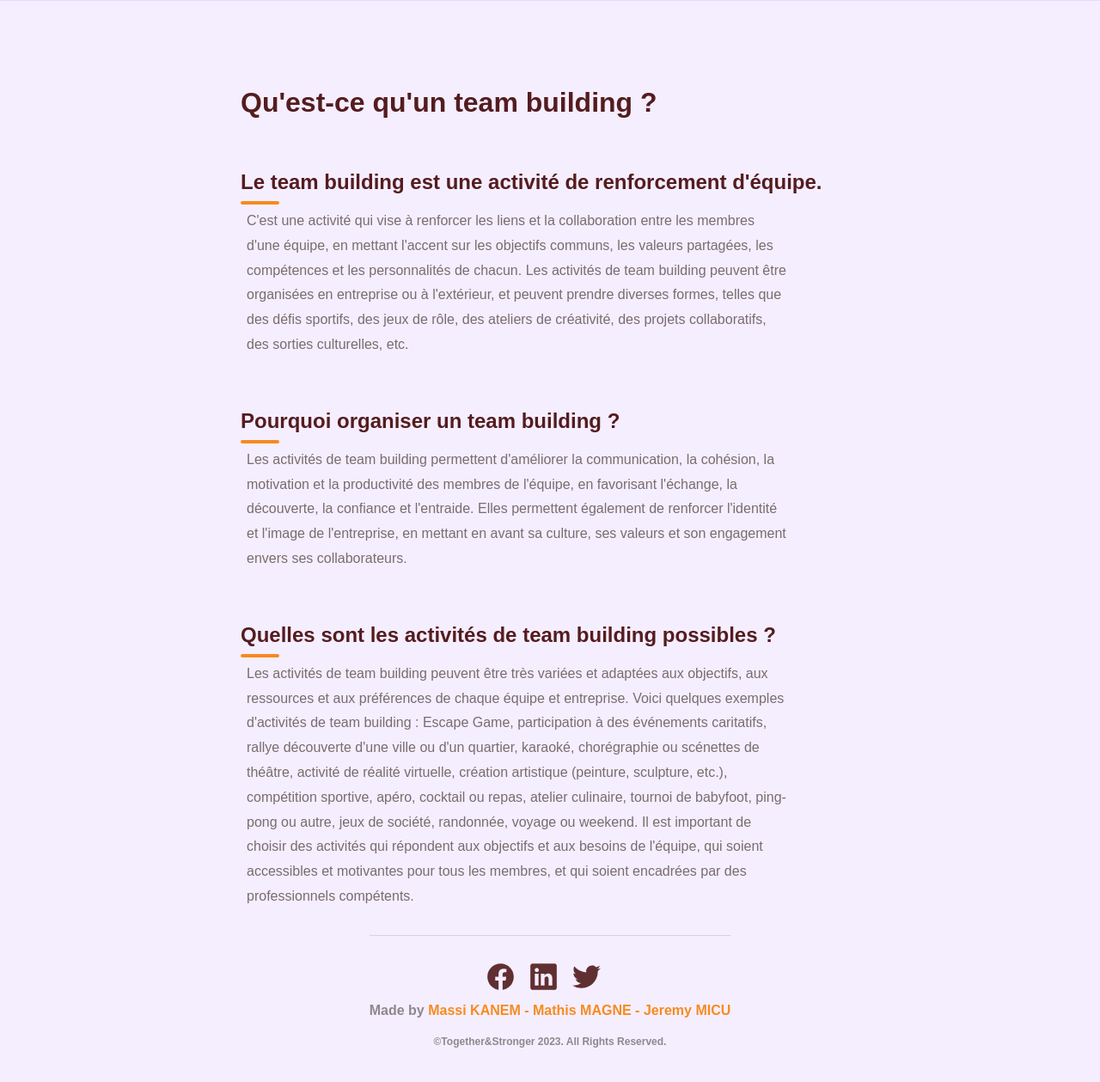
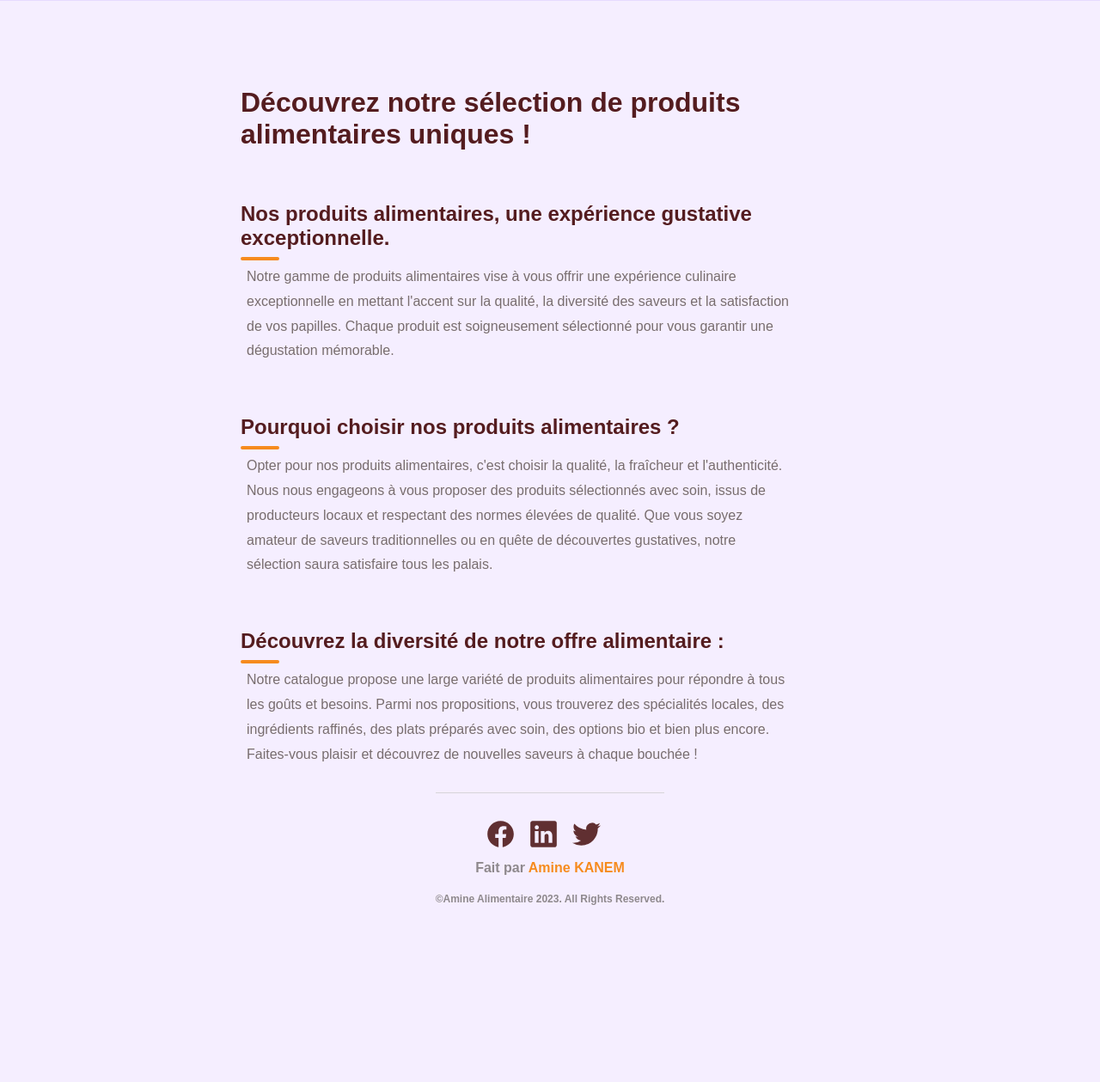
Before and after one commit to kanemamine/projet1_kanem_amine, a PHP site: page /index_user.php in a window 1280 px wide. Shown: the part 889-2148 px from the top of the page at 86% size. After the commit the page ends 1942 px from the top, so only its background shows below. Run offline with PHP 8.4, Linux system fonts and the light colour scheme; the visitor is signed in with stand-in values (Sample User, id 1); a map, chart or similar area stays blank.

Commit message:
Appliquer les changements

```diff
--- a/files/index_user.php
+++ b/files/index_user.php
@@ -23,7 +23,7 @@ include('../includes/head.php');
                  <div class="menu">
                      <ul>
                         <li class="simple_button"><a href="#text"><ion-icon name="information-circle-outline"></ion-icon>Infos</a></li>
-                        <li class="simple_button"><a href="planning.php"><ion-icon name="information-circle-outline"></ion-icon>Planning</a></li>
+                        <li class="simple_button"><a href="planning.php"><ion-icon name="information-circle-outline"></ion-icon>Produits</a></li>
                         <li class="big_button"><a href="profil.php"><i class="fa-regular fa-user"></i>Mon Profil</a></li>
                      </ul>
                  </div>
@@ -34,47 +34,50 @@ include('../includes/head.php');
      <main>
 
      <div class="first_block">
-
         <div class="intro">
-                 <h2>Renforcez votre équipe et boostez votre productivité</h2>
-                 <p>la pratique qui favorise la collaboration et la cohésion au sein de votre entreprise !</p>
-                 <a href="assister.php"><div class="inscription"><ion-icon name="log-in-outline"></ion-icon>Assister</div></a>
+            <h2>Découvrez notre sélection exceptionnelle de produits alimentaires</h2>
+            <p>Une expérience gustative unique pour votre plaisir culinaire !</p>
+            <a href="produits.php"><div class="inscription"><ion-icon name="log-in-outline"></ion-icon>Découvrir</div></a>
         </div>
-             <svg   id="chart"   width="1000"   height="500"   viewBox="0 0 1000 500"   xmlns="http://www.w3.org/1000/svg" >    <path d="M 0,242.1048752069084 C 66.6,237.05957611863886 199.79999999999998,215.71389104841668 333,216.8783797655608 C 466.20000000000005,218.04286848270493 532.8,257.0694235995893 666,247.92731879262914 C 799.2,238.78521398566897 932.4,186.51974834313376 999,171.16785573075992" fill="none" stroke="#F68B1E" stroke-width="4px" />   <g>      </g> </svg>
+        <svg id="chart" width="1000" height="500" viewBox="0 0 1000 500" xmlns="http://www.w3.org/2000/svg">
+            <path d="M 0,242.1048752069084 C 66.6,237.05957611863886 199.79999999999998,215.71389104841668 333,216.8783797655608 C 466.20000000000005,218.04286848270493 532.8,257.0694235995893 666,247.92731879262914 C 799.2,238.78521398566897 932.4,186.51974834313376 999,171.16785573075992" fill="none" stroke="#F68B1E" stroke-width="4px" />
+            <g></g>
+        </svg>
         <div class="blob"></div>
         <div class="image">
-                 <img src="../images/connected_image.png" alt="illustration">
+            <img src="../images/food_selection_image.png" alt="illustration">
         </div>
     </div>
 
 
     <div id="text">
         <div>
-                 <h1>Qu'est-ce qu'un team building ?</h1>
+            <h1>Découvrez notre sélection de produits alimentaires uniques !</h1>
         </div>
         <div>
-                 <h2>Le team building est une activité de renforcement d'équipe.</h2>
+            <h2>Nos produits alimentaires, une expérience gustative exceptionnelle.</h2>
             <hr>
             <p>
-                     C'est une activité qui vise à renforcer les liens et la collaboration entre les membres d'une équipe, en mettant l'accent sur les objectifs communs, les valeurs partagées, les compétences et les personnalités de chacun. Les activités de team building peuvent être organisées en entreprise ou à l'extérieur, et peuvent prendre diverses formes, telles que des défis sportifs, des jeux de rôle, des ateliers de créativité, des projets collaboratifs, des sorties culturelles, etc.
+                Notre gamme de produits alimentaires vise à vous offrir une expérience culinaire exceptionnelle en mettant l'accent sur la qualité, la diversité des saveurs et la satisfaction de vos papilles. Chaque produit est soigneusement sélectionné pour vous garantir une dégustation mémorable.
             </p>
         </div>
         <div>
-                 <h2>Pourquoi organiser un team building ?</h2>
+            <h2>Pourquoi choisir nos produits alimentaires ?</h2>
             <hr>
             <p>
-                     Les activités de team building permettent d'améliorer la communication, la cohésion, la motivation et la productivité des membres de l'équipe, en favorisant l'échange, la découverte, la confiance et l'entraide. Elles permettent également de renforcer l'identité et l'image de l'entreprise, en mettant en avant sa culture, ses valeurs et son engagement envers ses collaborateurs.
+                Opter pour nos produits alimentaires, c'est choisir la qualité, la fraîcheur et l'authenticité. Nous nous engageons à vous proposer des produits sélectionnés avec soin, issus de producteurs locaux et respectant des normes élevées de qualité. Que vous soyez amateur de saveurs traditionnelles ou en quête de découvertes gustatives, notre sélection saura satisfaire tous les palais.
             </p>
         </div>
         <div>
-                 <h2>Quelles sont les activités de team building possibles ?</h2>
+            <h2>Découvrez la diversité de notre offre alimentaire :</h2>
             <hr>
             <p>
-                     Les activités de team building peuvent être très variées et adaptées aux objectifs, aux ressources et aux préférences de chaque équipe et entreprise. Voici quelques exemples d'activités de team building : Escape Game, participation à des événements caritatifs, rallye découverte d'une ville ou d'un quartier, karaoké, chorégraphie ou scénettes de théâtre, activité de réalité virtuelle, création artistique (peinture, sculpture, etc.), compétition sportive, apéro, cocktail ou repas, atelier culinaire, tournoi de babyfoot, ping-pong ou autre, jeux de société, randonnée, voyage ou weekend. Il est important de choisir des activités qui répondent aux objectifs et aux besoins de l'équipe, qui soient accessibles et motivantes pour tous les membres, et qui soient encadrées par des professionnels compétents.
+                Notre catalogue propose une large variété de produits alimentaires pour répondre à tous les goûts et besoins. Parmi nos propositions, vous trouverez des spécialités locales, des ingrédients raffinés, des plats préparés avec soin, des options bio et bien plus encore. Faites-vous plaisir et découvrez de nouvelles saveurs à chaque bouchée !
             </p>
         </div>
     </div>
 </main>
+
 
      <footer>
          <div class="media">
@@ -83,8 +86,8 @@ include('../includes/head.php');
              <a href="#"><ion-icon name="logo-twitter"></ion-icon></a>
          </div>
 
-         <h4 class="made">Made by <a href="#">Massi KANEM  -  Mathis MAGNE  -  Jeremy MICU</a> </h4>
-         <h4 class="reserve">©Together&Stronger 2023. All Rights Reserved.</h4>
+         <h4 class="made">Fait par <a href="#">Amine KANEM</a> </h4>
+         <h4 class="reserve">©Amine Alimentaire 2023. All Rights Reserved.</h4>
      </footer>
 
  </body>
```
Also changed, not shown: files/index.php (+41 -12 lines). Lines whose indentation alone changed are shown as unchanged.
